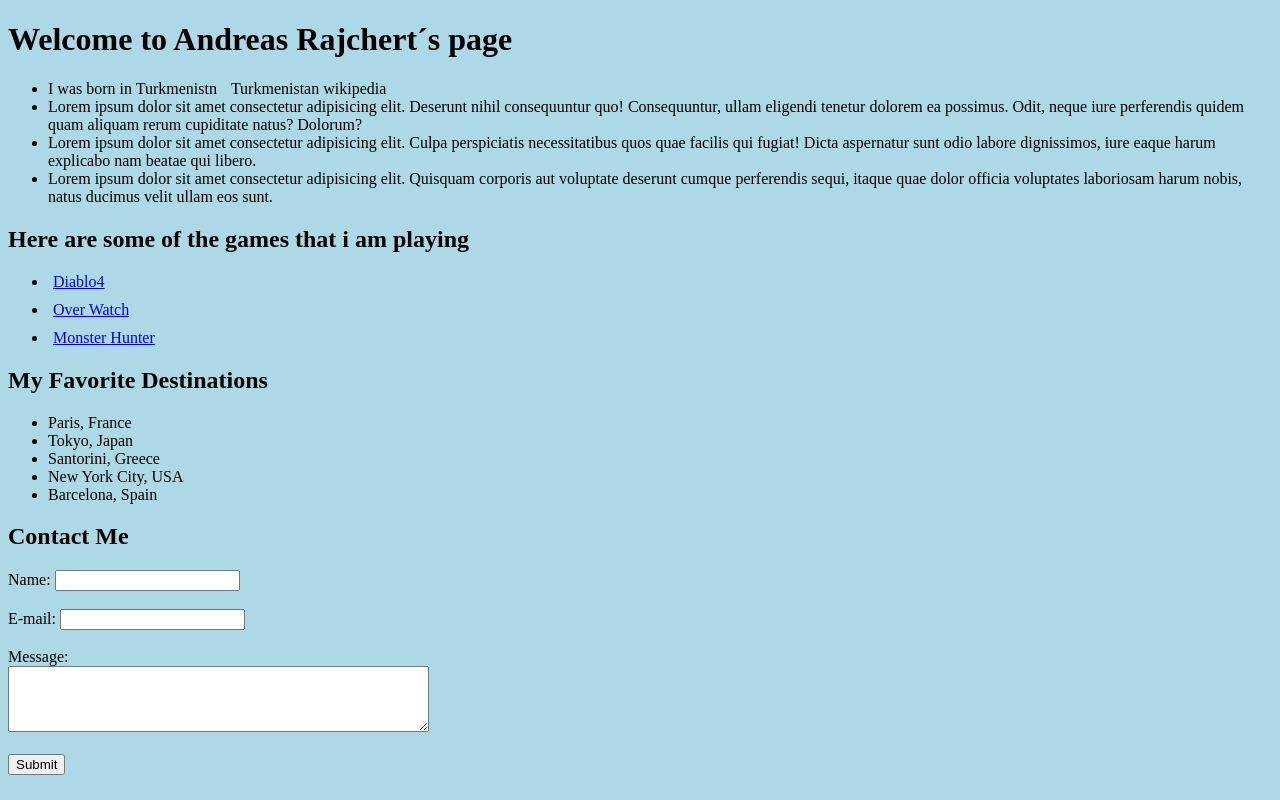
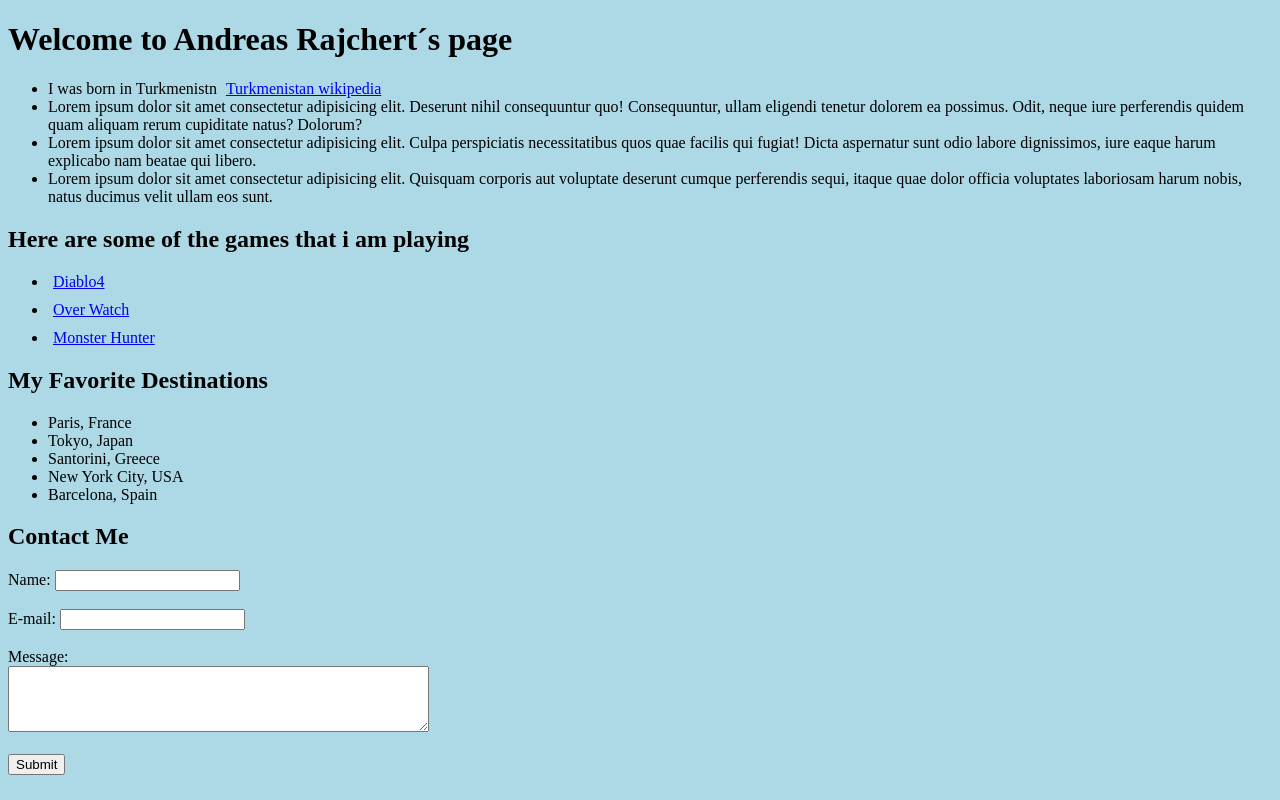
Before and after one commit to fbw-p23-e05/personal-page-AndiCrow, a plain HTML site: page index.html in a window 1280 px wide. Drawn offline with Linux system fonts and the light colour scheme.

Commit message:
link works now for Turkmenistan

```diff
--- a/index.html
+++ b/index.html
@@ -9,7 +9,7 @@
 <body>
   <h1>Welcome to Andreas Rajchert´s page</h1>
   <ul>
-    <li>I was born in Turkmenistn <a href="https://de.wikipedia.org/wiki/Turkmenistan"></a>Turkmenistan wikipedia</li>
+    <li>I was born in Turkmenistn <a href="https://de.wikipedia.org/wiki/Turkmenistan">Turkmenistan wikipedia</a></li>
     <li>Lorem ipsum dolor sit amet consectetur adipisicing elit. Deserunt nihil consequuntur quo! Consequuntur, ullam eligendi tenetur dolorem ea possimus. Odit, neque iure perferendis quidem quam aliquam rerum cupiditate natus? Dolorum?</li>
     <li>Lorem ipsum dolor sit amet consectetur adipisicing elit. Culpa perspiciatis necessitatibus quos quae facilis qui fugiat! Dicta aspernatur sunt odio labore dignissimos, iure eaque harum explicabo nam beatae qui libero.</li>
     <li>Lorem ipsum dolor sit amet consectetur adipisicing elit. Quisquam corporis aut voluptate deserunt cumque perferendis sequi, itaque quae dolor officia voluptates laboriosam harum nobis, natus ducimus velit ullam eos sunt.</li>
```
